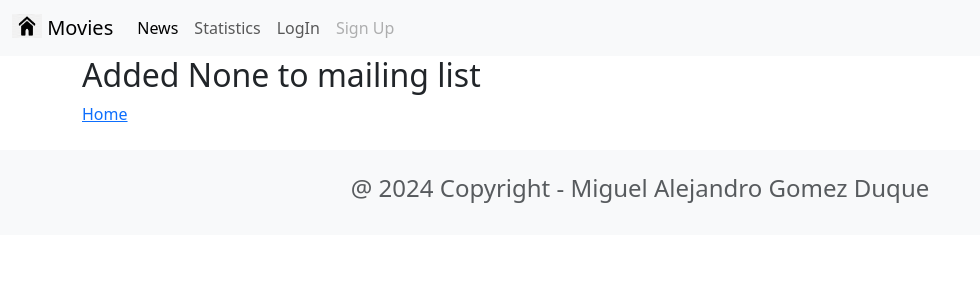
After one commit to Magdc/Talleres-P1, a Django app: page /signup/ in a window 1280 px wide. The commit adds this page. Shown: the top 300 px of the page, without its empty margins (0-980 px from the left). Run offline with Django 5.2, Linux system fonts and the light colour scheme.

Commit message:
graficas y menu de navegacion

```diff
--- /dev/null
+++ b/movie/templates/signup.html
@@ -0,0 +1,5 @@
+{% extends 'base.html' %}
+{% block content %}
+<h2>Added {{ email }} to mailing list</h2>
+<a href="{% url 'home' %}">Home</a>
+{% endblock content %}
--- a/movie/views.py
+++ b/movie/views.py
@@ -1,5 +1,10 @@
 from django.shortcuts import render
 from django.http import HttpResponse
+import matplotlib.pyplot as plt
+import matplotlib
+import io
+import urllib, base64
+
 
 from .models import Movie
 # Create your views here.
@@ -20,3 +25,71 @@ def home(request):
 def about(request):
     #return HttpResponse('<h2> Estoy usando el about</h2>')
     return render(request, 'about.html')
+
+
+def statistics_view(request) :
+    matplotlib.use('Agg')
+    years = Movie.objects.values_list('year' ,flat=True).distinct().order_by('year') # Obtener todos IOS años de las películas
+    all_movies = Movie.objects.all()
+    movie_counts_by_year = {} # Crear un diccionario para almacenar la cantidad de películas por año
+    for year in years: # Contar la cantidad de películas por año
+        if year:
+            movies_in_year = Movie.objects.filter(year=year)
+        else:
+            movies_in_year = Movie.objects.filter(year__isnull=True)
+            year = "None"
+        count = movies_in_year.count()
+        movie_counts_by_year[year] = count
+    bar_width = 0.5 # Ancho de las barras
+    bar_spacing = 0.5 # Separación entre las barras
+    bar_positions = range(len(movie_counts_by_year)) # Posiciones de las barras
+
+    # Crear Ia gráfica de barras
+    plt.bar(bar_positions, movie_counts_by_year.values(), width=bar_width, align= 'center')
+    # Personalizar la gráfica
+    plt.title('Movies per year')
+    plt.xlabel('Year')
+    plt.ylabel('Number of movies')
+    plt.xticks(bar_positions, movie_counts_by_year.keys(), rotation=90)
+    # Ajustar el espaciado entre las barras
+    plt.subplots_adjust(bottom=0.3)
+    # Guardar Ia gráfica en un objeto BytesIO
+    buffer = io.BytesIO()
+    plt.savefig(buffer, format='png')
+    buffer.seek(0)
+    plt.close()
+
+    # Convertir la gráfica a base64
+    image_png = buffer.getvalue()
+    buffer.close()
+    graphic_per_year = base64.b64encode(image_png).decode('utf-8')
+
+    #Gráfico 2
+    all_movies = Movie.objects.all()
+    movie_counts_by_genre = {}
+    for movie in all_movies:
+        genre = movie.genre if movie.genre else "None"
+        if genre in movie_counts_by_genre:
+            movie_counts_by_genre[genre] += 1
+        else:
+            movie_counts_by_genre[genre] = 1
+    bar_positions = range(len(movie_counts_by_genre))
+    plt.bar(bar_positions, movie_counts_by_genre.values(), width=bar_width, align='center')
+    plt.title('Movies per genre')
+    plt.xlabel('Genre')
+    plt.ylabel('Number of movies')
+    plt.xticks(bar_positions, movie_counts_by_genre.keys(), rotation=90)
+    plt.subplots_adjust(bottom=0.3)
+    buffer = io.BytesIO()
+    plt.savefig(buffer, format='png')
+    buffer.seek(0)
+    plt.close()
+    image_png = buffer.getvalue()
+    buffer.close()
+    graphic_per_genre = base64.b64encode(image_png).decode('utf-8')
+
+    # Renderizar la plantilla statistics. html con la gráfica
+    return render(request , 'statistics.html', {'graphic_per_year': graphic_per_year, 'graphic_per_genre':graphic_per_genre})
+def signup(request):
+    email = request.GET.get('email')
+    return render(request,'signup.html',{'email':email})
--- a/moviereviews/settings.py
+++ b/moviereviews/settings.py
@@ -124,3 +124,8 @@ STATIC_URL = 'static/'
 # https://docs.djangoproject.com/en/5.0/ref/settings/#default-auto-field
 
 DEFAULT_AUTO_FIELD = 'django.db.models.BigAutoField'
+
+STATICFILES_DIRS = [
+    os.path.join(BASE_DIR, "moviereviews"),
+    'moviereviews/static/',
+]
--- a/moviereviews/templates/base.html
+++ b/moviereviews/templates/base.html
@@ -4,37 +4,30 @@
 </head>
 <nav class="navbar navbar-expand-lg bg-body-tertiary">
     <div class="container-fluid">
-      <a class="navbar-brand" href="#">Navbar</a>
-      <button class="navbar-toggler" type="button" data-bs-toggle="collapse" data-bs-target="#navbarSupportedContent" aria-controls="navbarSupportedContent" aria-expanded="false" aria-label="Toggle navigation">
+      <a class="navbar-brand" href="{% url 'home' %}">
+        {% load static %}
+        <img src="{% static 'images/movie.png' %}" alt="" width="30" height="24"
+             class="d-inline-block align-text-top" />
+             Movies
+        </a>
+       <button class="navbar-toggler" type="button" data-bs-toggle="collapse" data-bs-target="#navbarSupportedContent" aria-controls="navbarSupportedContent" aria-expanded="false" aria-label="Toggle navigation">
         <span class="navbar-toggler-icon"></span>
       </button>
       <div class="collapse navbar-collapse" id="navbarSupportedContent">
         <ul class="navbar-nav me-auto mb-2 mb-lg-0">
           <li class="nav-item">
-            <a class="nav-link active" aria-current="page" href="#">Home</a>
+            <a class="nav-link active" aria-current="page" href="{% url 'news' %}">News</a>
+          </li>
+          <li class="nav-item">
+            <a class="nav-link" href="{% url 'statistics' %}">Statistics</a>
           </li>
           <li class="nav-item">
             <a class="nav-link" href="#">LogIn</a>
           </li>
-          <li class="nav-item dropdown">
-            <a class="nav-link dropdown-toggle" href="#" role="button" data-bs-toggle="dropdown" aria-expanded="false">
-              Dropdown
-            </a>
-            <ul class="dropdown-menu">
-              <li><a class="dropdown-item" href="#">Action</a></li>
-              <li><a class="dropdown-item" href="#">Another action</a></li>
-              <li><hr class="dropdown-divider"></li>
-              <li><a class="dropdown-item" href="#">Something else here</a></li>
-            </ul>
-          </li>
           <li class="nav-item">
-            <a class="nav-link disabled" aria-disabled="true">Disabled</a>
+            <a class="nav-link disabled" aria-disabled="true">Sign Up</a>
           </li>
         </ul>
-        <form class="d-flex" role="search">
-          <input class="form-control me-2" type="search" placeholder="Search" aria-label="Search">
-          <button class="btn btn-outline-success" type="submit">Search</button>
-        </form>
       </div>
     </div>
   </nav>
@@ -43,3 +36,13 @@
     {% block content %}
     {% endblock content %}
 </div>
+
+<footer class ="text-center text-lg-start bg-light text-muted mt-4">
+  <div class="container">
+    <div class="row">
+      <div class ="text-center p-4">
+        <h4>@ 2024 Copyright - Miguel Alejandro Gomez Duque</h4>
+      </div>
+    </div>
+  </div>
+</footer>
--- a/moviereviews/urls.py
+++ b/moviereviews/urls.py
@@ -26,5 +26,7 @@ urlpatterns = [
     path('', movieViews.home, name = 'home'),
     path('about', movieViews.about, name='about'),
     path('news/', include('news.urls')),
+    path('statistics/', movieViews.statistics_view, name='statistics'),
+    path('signup/', movieViews.signup, name='signup'),
 ]
 urlpatterns += static(settings.MEDIA_URL, document_root =settings.MEDIA_ROOT)
--- a/news/templates/news.html
+++ b/news/templates/news.html
@@ -1,4 +1,5 @@
-
+{% extends 'base.html' %}
+{% block content %}
 <div class="container">
     {% for news in newss %}
 <div class="card mb-3" style="max-width: 540px;">
@@ -6,7 +7,7 @@
       <div class="col-md-8">
         <div class="card-body">
           <h5 class="card-title">{{news.headline}}</h5>
-          <p class="card-text">{{news.headline}}</p>
+          <p class="card-text">{{news.body}}</p>
           <p class="card-text"><small class="text-body-secondary">{{news.date}}</small></p>
         </div>
       </div>
@@ -14,3 +15,4 @@
   </div>
 {% endfor %}
 </div>
+{% endblock content %}
```
Also changed, not shown: movie/templates/home.html (+8 -0 lines), movie/templates/statistics.html (added, +11 -0 lines), db.sqlite3, moviereviews/static/images/movie.png (added), 1 other file.
